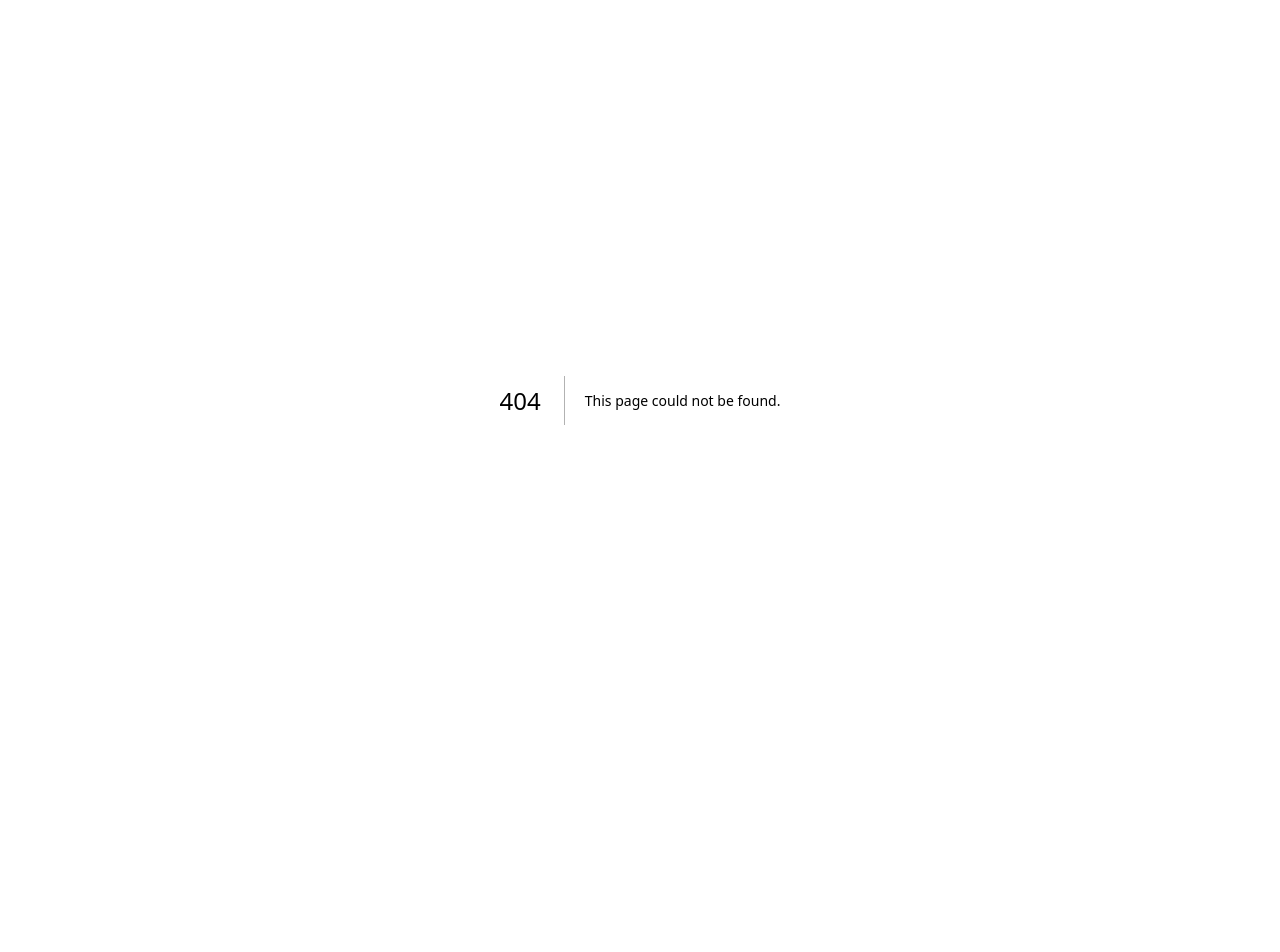
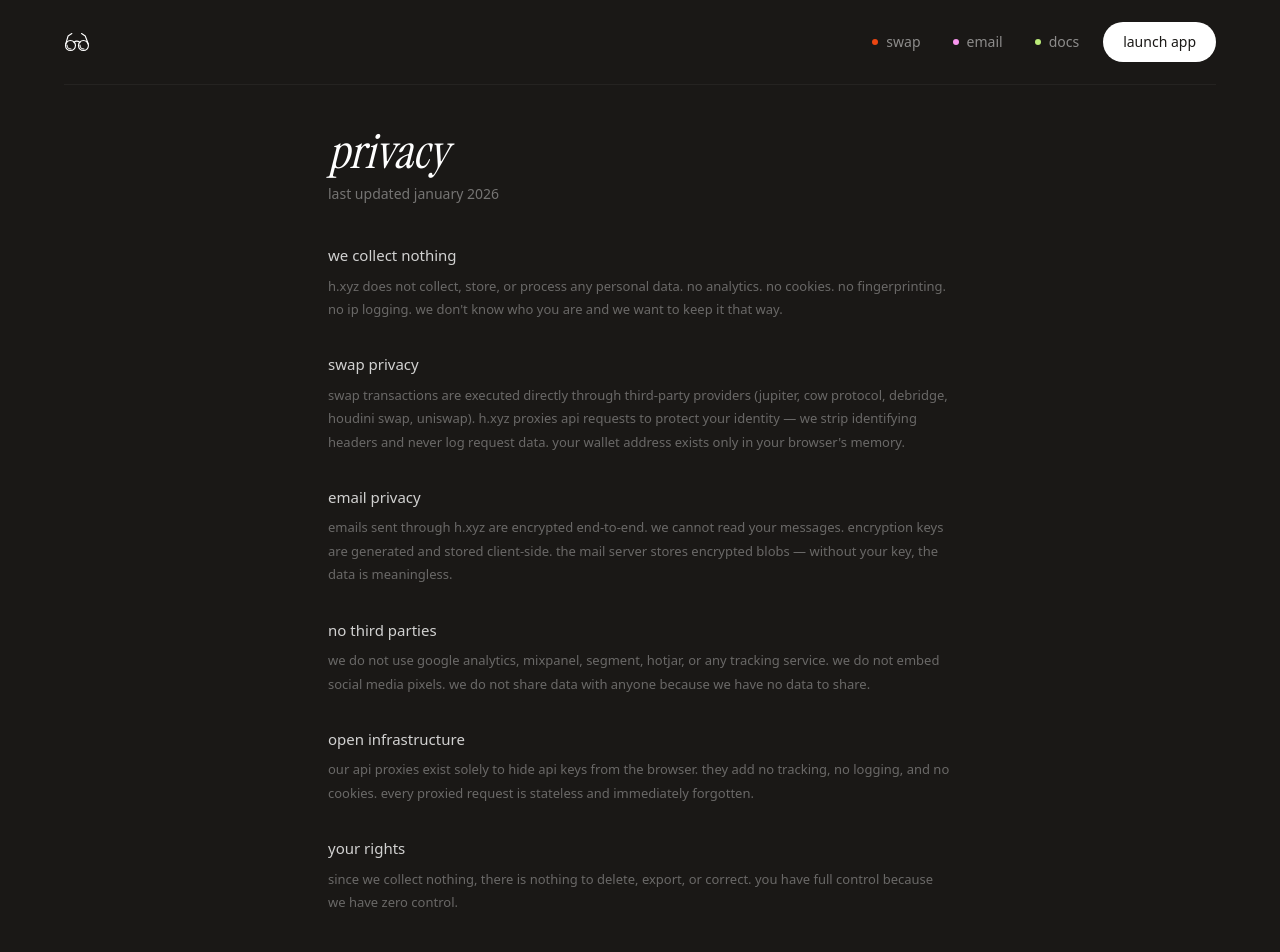
Before and after one commit to keypad/h.xyz, a Next.js app: page /privacy in a window 1280 px wide. Before the commit this address had no page. Shown: the top 952 px of the page. Before the commit the page ends 800 px from the top, so only its background shows below. Built offline with nearby package versions, Linux system fonts and the light colour scheme.

Commit message:
feat: add privacy policy page at /privacy

```diff
--- /dev/null
+++ b/app/privacy/page.tsx
@@ -0,0 +1,62 @@
+import type { Metadata } from "next"
+import Footer from "@/components/footer"
+import Header from "@/components/header"
+
+export const metadata: Metadata = {
+	title: "privacy",
+	description: "h.xyz privacy policy. zero logging. zero tracking. zero compromise.",
+}
+
+const sections = [
+	{
+		title: "we collect nothing",
+		body: "h.xyz does not collect, store, or process any personal data. no analytics. no cookies. no fingerprinting. no ip logging. we don't know who you are and we want to keep it that way.",
+	},
+	{
+		title: "swap privacy",
+		body: "swap transactions are executed directly through third-party providers (jupiter, cow protocol, debridge, houdini swap, uniswap). h.xyz proxies api requests to protect your identity — we strip identifying headers and never log request data. your wallet address exists only in your browser's memory.",
+	},
+	{
+		title: "email privacy",
+		body: "emails sent through h.xyz are encrypted end-to-end. we cannot read your messages. encryption keys are generated and stored client-side. the mail server stores encrypted blobs — without your key, the data is meaningless.",
+	},
+	{
+		title: "no third parties",
+		body: "we do not use google analytics, mixpanel, segment, hotjar, or any tracking service. we do not embed social media pixels. we do not share data with anyone because we have no data to share.",
+	},
+	{
+		title: "open infrastructure",
+		body: "our api proxies exist solely to hide api keys from the browser. they add no tracking, no logging, and no cookies. every proxied request is stateless and immediately forgotten.",
+	},
+	{
+		title: "your rights",
+		body: "since we collect nothing, there is nothing to delete, export, or correct. you have full control because we have zero control.",
+	},
+]
+
+export default function PrivacyPage() {
+	return (
+		<>
+			<Header />
+			<main className="mx-auto max-w-2xl px-6 pt-24 pb-16 md:pt-32 md:pb-24">
+				<h1 className="font-serif text-4xl italic text-white sm:text-5xl">privacy</h1>
+				<p className="mt-2 text-sm text-white/40">last updated january 2026</p>
+
+				<div className="mt-10 flex flex-col gap-8">
+					{sections.map((s) => (
+						<section key={s.title}>
+							<h2 className="text-[15px] font-medium text-white/80">{s.title}</h2>
+							<p className="mt-2 text-[13px] leading-[1.8] text-white/35">{s.body}</p>
+						</section>
+					))}
+				</div>
+
+				<div className="mt-12 flex items-center gap-2 border-t border-white/[0.06] pt-6 text-[11px] text-white/15">
+					<span className="h-1.5 w-1.5 rounded-full bg-[#BCEC79]" />
+					questions? contact privacy@h.xyz
+				</div>
+			</main>
+			<Footer />
+		</>
+	)
+}
```
